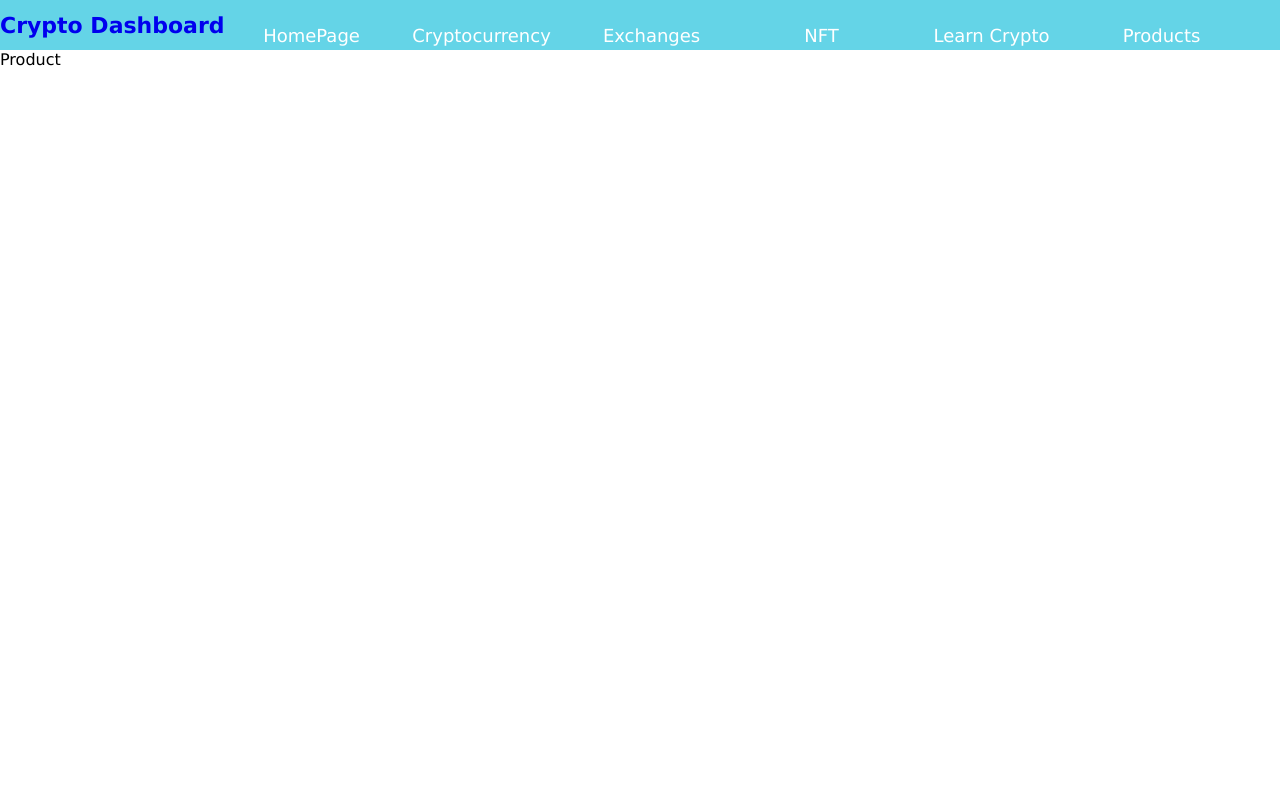
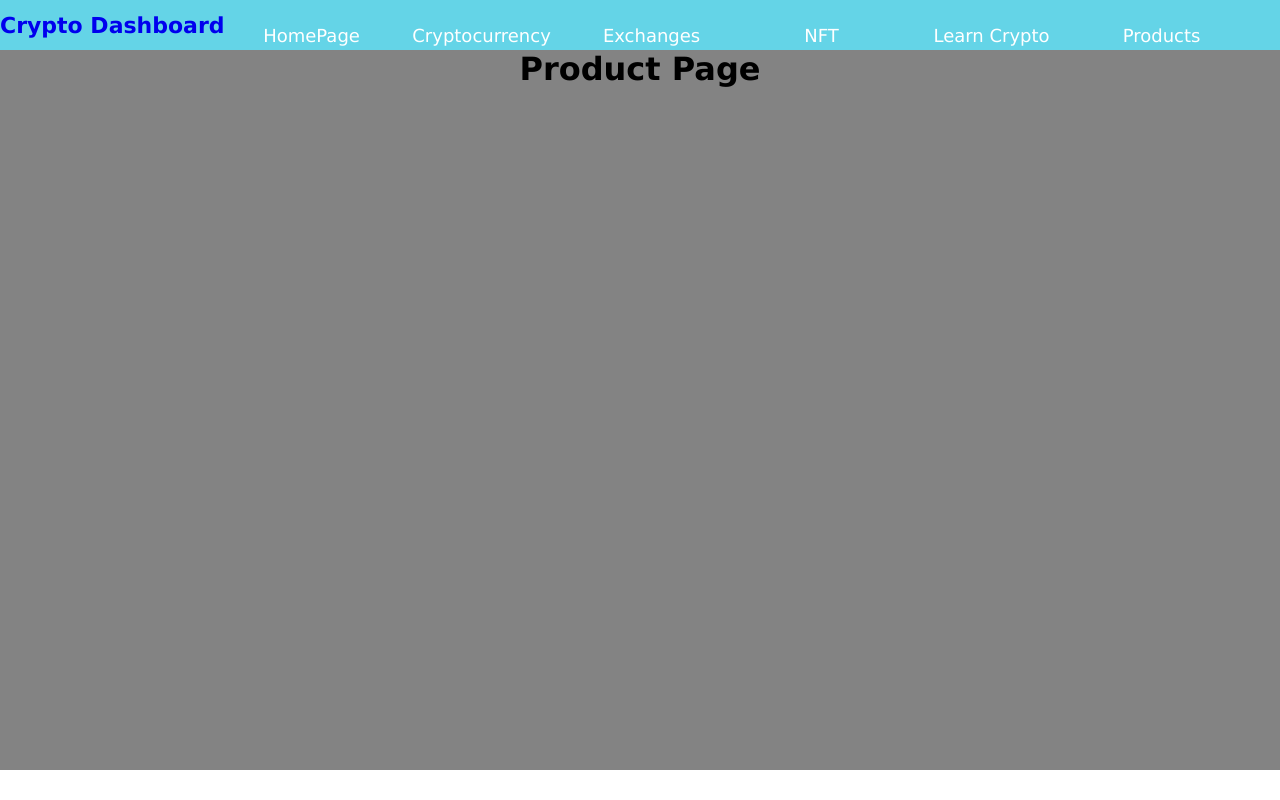
Before and after one commit to surendraSinghKamboj/cryptofrontend, a React (Create React App) app: page /products in a window 1280 px wide. Built offline with nearby package versions, Linux system fonts and the light colour scheme.

Commit message:
Update Product.jsx
Added Product page main div style

```diff
--- a/src/components/Products/Product.jsx
+++ b/src/components/Products/Product.jsx
@@ -1,8 +1,18 @@
 import React from 'react'
 
 function Product() {
+const style={
+mainDiv:{
+background:"rgba(100,100,100,.8)",
+width:"100%",
+height:"90vh",
+textAlign:"center"
+}
+}
   return (
-    <div>Product</div>
+    <div style={style.mainDiv}>
+<h1>Product Page</h1>
+</div>
   )
 }
 
```
